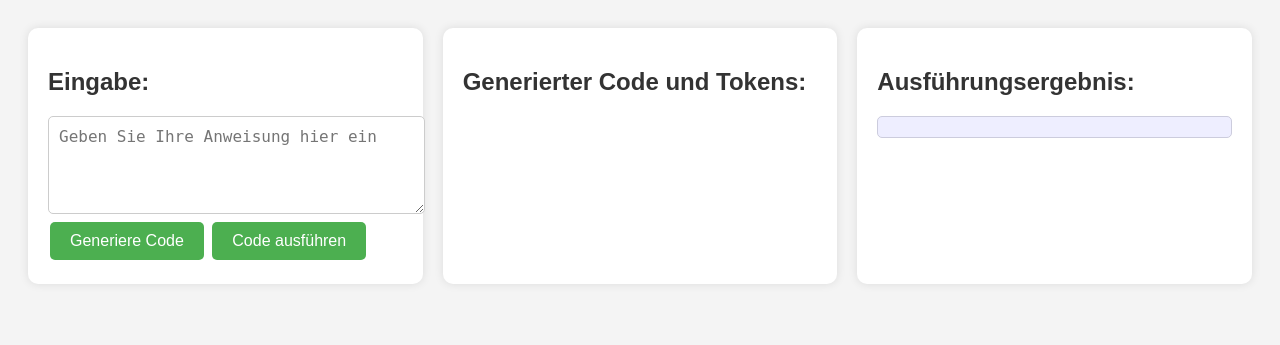
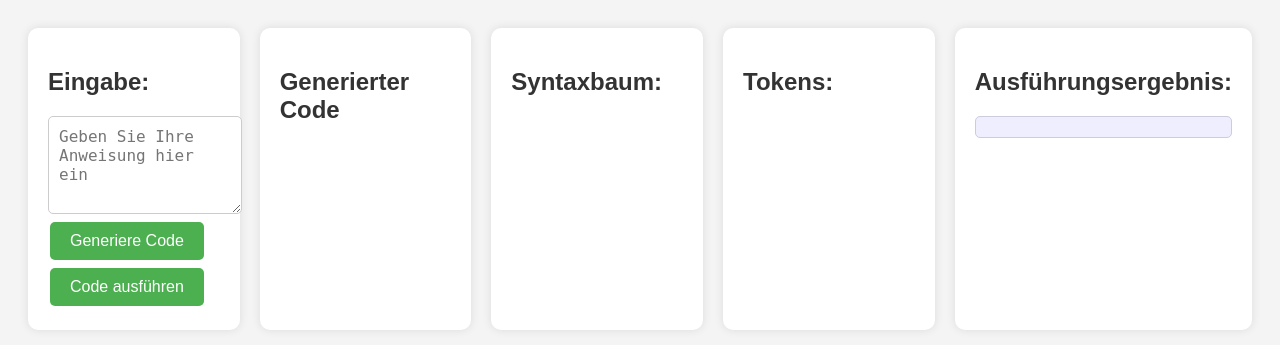
Before and after one commit to ki-tutoren-bayern/CodeInterpreter, a Flask app: page / in a window 1280 px wide. Shown: the top 345 px of the page. Run offline with Flask 3, Linux system fonts and the light colour scheme.

Commit message:
Aussplittung in 5 Teile (Eigene Boxen für Token und Symtaxtree

```diff
--- a/templates/index.html
+++ b/templates/index.html
@@ -139,33 +139,34 @@
             let outputStr = '';
 
             if (result.code) {
-                outputStr += '<h3>Generierter Code:</h3><pre>' + result.code + '</pre>';
+                outputStr = '<h3>Generierter Code:</h3><pre>' + result.code + '</pre>';
                 generatedCode = result.code;  // Speichern des generierten Codes
                 generateSyntaxTree();  // Automatisches Erzeugen des Syntaxbaums
             }
 
+            document.getElementById('outputCode').innerHTML = outputStr;
+
             if (result.tokens) {
-                let tokenStr = result.tokens.map(token => `${token[0]}: ${token[1]}`).join('\n');
-                outputStr += '<h3>Tokens:</h3><pre>' + tokenStr + '</pre>';
-                outputStr += '<button onclick="openTokenTab(\'' + tokenStr + '\')">Tokens anzeigen</button>';
+                displayTokens(result);
             }
 
-            document.getElementById('outputCode').innerHTML = outputStr;
         }
 
         function displayTokens(result) {
-            let tokenStr = result.tokens.map(token => `${token[0]}: ${token[1]}`).join('\n');
-            let outputStr = '<h3>Tokens:</h3><pre>' + tokenStr + '</pre>';
-            outputStr += '<button onclick="openTokenTab(\'' + tokenStr + '\')">Tokens anzeigen</button>';
-            document.getElementById('outputCode').innerHTML = outputStr;
+            let tokensStr = '';
+            if (result.tokens) {
+                tokensStr = result.tokens.map(token => `${token[0]}: ${token[1]}`).join('\n');
+                tokensStr = '<h3>Tokens:</h3><pre>' + tokensStr + '</pre>';
+            }
+            document.getElementById('tokens').innerHTML = tokensStr;
         }
 
         function displaySyntaxTree(result) {
-            console.log('Empfangener Syntaxbaum:', result);
+            let syntaxTreeStr = '';
             if (result.syntax_tree) {
-                let outputStr = '<h3>Syntaxbaum:</h3><pre>' + result.syntax_tree + '</pre>';
-                document.getElementById('outputCode').innerHTML += outputStr;
+                syntaxTreeStr = '<h3>Syntaxbaum:</h3><pre>' + result.syntax_tree + '</pre>';
             }
+            document.getElementById('syntaxTree').innerHTML = syntaxTreeStr;
         }
 
         function displayError(errorMessage) {
@@ -222,8 +223,22 @@
             </div>
         </div>
         <div class="box">
-            <h2>Generierter Code und Tokens:</h2>
+            <h2>Generierter Code</h2>
             <pre id="outputCode"></pre>
+            <div id="loadingGifOutput" class="loadingGif" style="display: none;">
+                <img src="/static/Spinner.gif" alt="Laden...">
+            </div>
+        </div>
+        <div class="box">
+            <h2>Syntaxbaum:</h2>
+            <pre id="syntaxTree"></pre>
+            <div id="loadingGifOutput" class="loadingGif" style="display: none;">
+                <img src="/static/Spinner.gif" alt="Laden...">
+            </div>
+        </div>
+        <div class="box">
+            <h2>Tokens:</h2>
+            <pre id="tokens"></pre>
             <div id="loadingGifOutput" class="loadingGif" style="display: none;">
                 <img src="/static/Spinner.gif" alt="Laden...">
             </div>
@@ -231,6 +246,9 @@
         <div class="box">
             <h2>Ausführungsergebnis:</h2>
             <pre id="executionResult"></pre>
+            <div id="loadingGifOutput" class="loadingGif" style="display: none;">
+                <img src="/static/Spinner.gif" alt="Laden...">
+            </div>
         </div>
         <div id="loadingGif" style="display: none;">
             <img src="/static/Spinner.gif" alt="Laden...">
```
